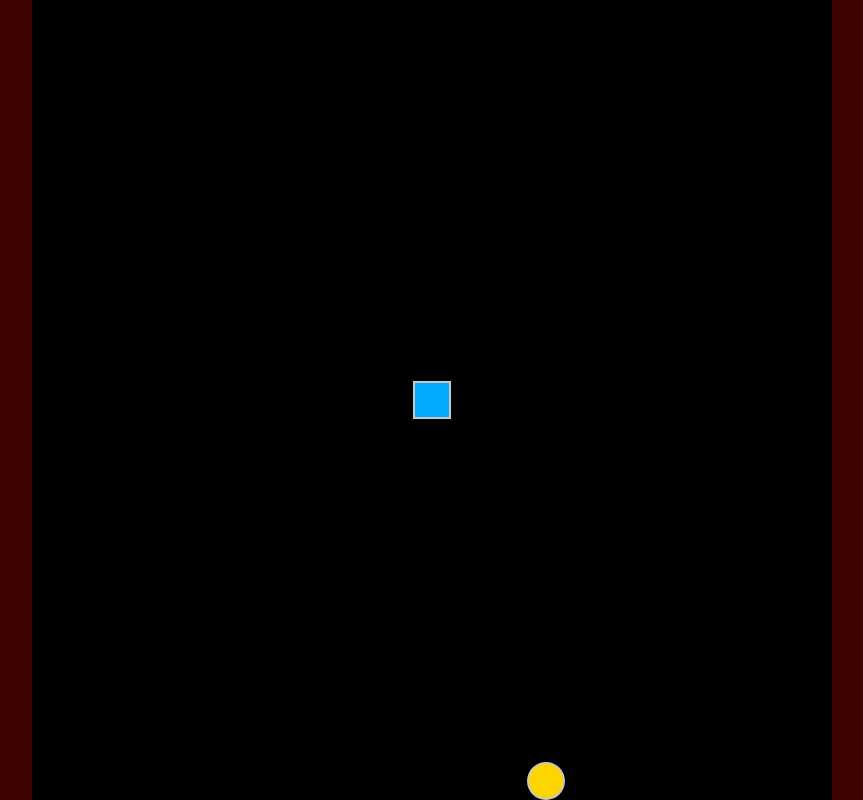
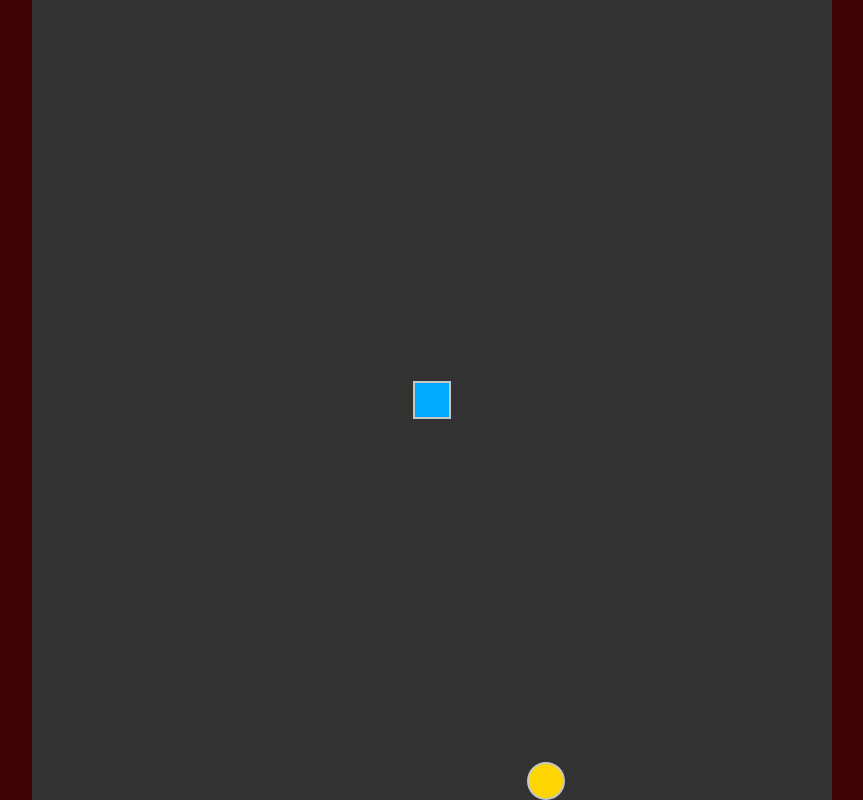
Before and after one commit to mgraphic/Javascript-Snake-Game-Demo, a website built with webpack: page src/index.html in a window 1280 px wide. Shown: the whole page, without its empty margins (208-1071 px from the left). Built offline with nearby package versions, Linux system fonts and the light colour scheme.

Commit message:
Update index.scss

```diff
--- a/src/styles/index.scss
+++ b/src/styles/index.scss
@@ -2,7 +2,7 @@
  * Set Style Defaults:
  */
 $page_color: #3f0303;
-$gameboard_color: #000000;
+$gameboard_color: #333333;
 $snake_color: hsl(200, 100%, 50%);
 $food_color: hsl(50, 100%, 50%);
 $segment_border: 0.25vmin solid #c6c6c6;
```
